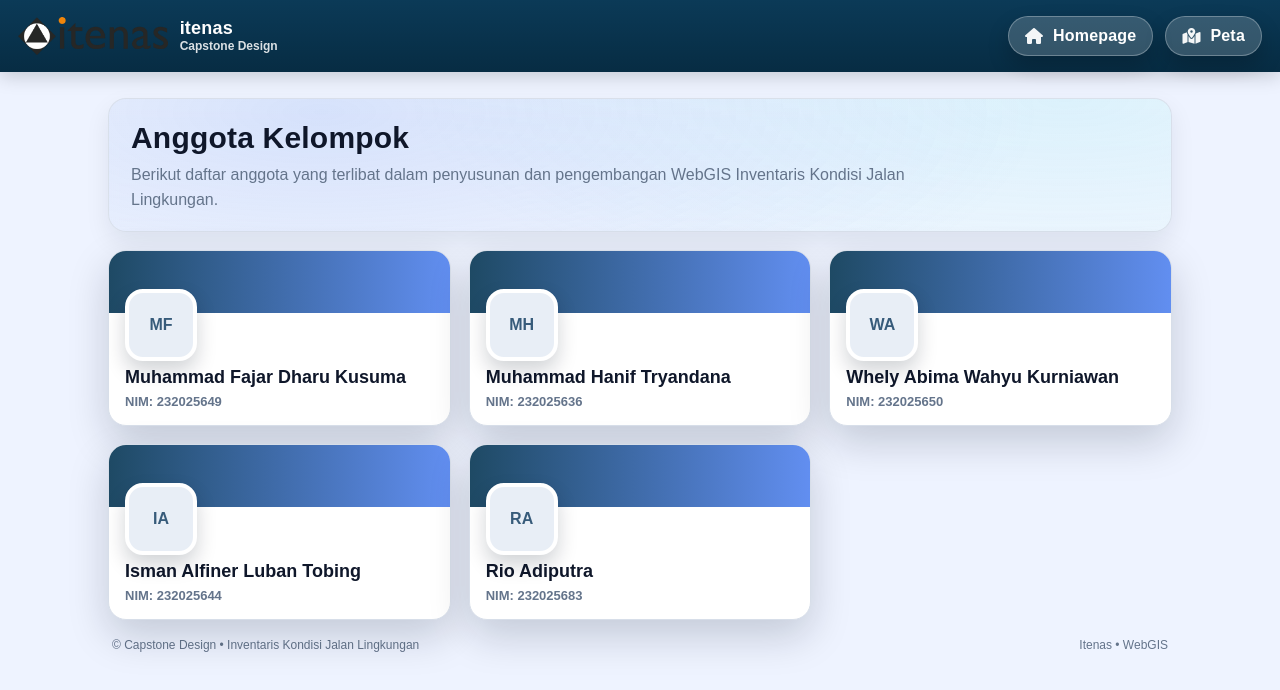
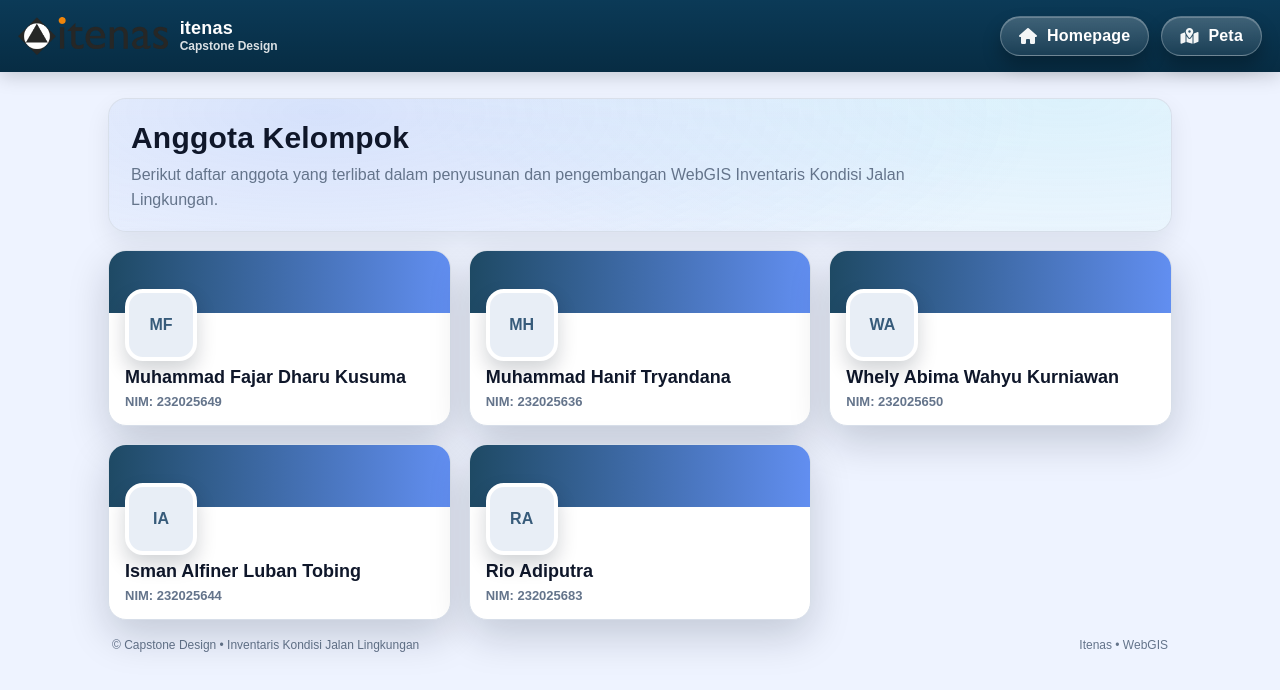
Before and after one commit to webgis101025/InventarisKondisiJalanLingkungan3, a plain HTML site: page map.html in a window 1280 px wide. Drawn offline with Linux system fonts and the light colour scheme.

Commit message:
Update map.html

```diff
--- a/map.html
+++ b/map.html
@@ -19,10 +19,10 @@
       --shadow:0 16px 40px rgba(2, 16, 32, .18);
       --shadow-soft:0 10px 24px rgba(15,23,42,0.08);
 
-      --pill-bg: rgba(255,255,255,0.18);
-      --pill-border: rgba(255,255,255,0.28);
-      --pill-hover: rgba(255,255,255,0.26);
-      --pill-text: #ffffff;
+      /* tombol pill seperti tombol Homepage di halaman peta */
+      --pillTop: rgba(255,255,255,0.22);
+      --pillBot: rgba(255,255,255,0.08);
+      --pillBorder: rgba(255,255,255,0.26);
     }
 
     *{ box-sizing:border-box; }
@@ -71,7 +71,7 @@
       font-weight:600;
     }
 
-    /* ===== Nav pills (ikon seperti tombol Homepage di WebGIS) ===== */
+    /* ===== Nav pills (DIUBAH: jadi sama seperti tombol Homepage di WebGIS) ===== */
     .nav-actions{
       display:flex;
       gap:12px;
@@ -82,23 +82,43 @@
       display:inline-flex;
       align-items:center;
       gap:10px;
-      padding: 10px 16px;
+      padding: 10px 18px;
       border-radius: 999px;
-      color: var(--pill-text);
+      color: #ffffff;
       text-decoration:none;
-      font-weight:800;
+      font-weight:900;
       letter-spacing:.2px;
-      border: 1px solid var(--pill-border);
-      background: var(--pill-bg);
-      box-shadow: 0 10px 22px rgba(0,0,0,.20);
-      transition: .15s ease-in-out;
+
+      background: linear-gradient(180deg, var(--pillTop), var(--pillBot));
+      border: 1px solid var(--pillBorder);
+
+      box-shadow:
+        inset 0 1px 0 rgba(255,255,255,0.22),
+        0 10px 18px rgba(0,0,0,0.25);
+
+      backdrop-filter: blur(6px);
+      -webkit-backdrop-filter: blur(6px);
+
+      transition: transform .12s ease, background .12s ease, box-shadow .12s ease;
       user-select:none;
       -webkit-user-select:none;
     }
+
     .pill:hover{
-      background: var(--pill-hover);
       transform: translateY(-1px);
+      background: linear-gradient(180deg, rgba(255,255,255,0.28), rgba(255,255,255,0.10));
+      box-shadow:
+        inset 0 1px 0 rgba(255,255,255,0.24),
+        0 12px 22px rgba(0,0,0,0.30);
     }
+
+    .pill:active{
+      transform: translateY(0px);
+      box-shadow:
+        inset 0 2px 10px rgba(0,0,0,0.22),
+        0 8px 16px rgba(0,0,0,0.22);
+    }
+
     .pill i{
       width: 18px;
       text-align:center;
@@ -231,7 +251,6 @@
     </div>
 
     <nav class="nav-actions">
-      <!-- Tombol model “Homepage” seperti gaya di WebGIS -->
       <a class="pill" href="index.html" aria-label="Homepage">
         <i class="fa-solid fa-house"></i>
         <span>Homepage</span>
```
